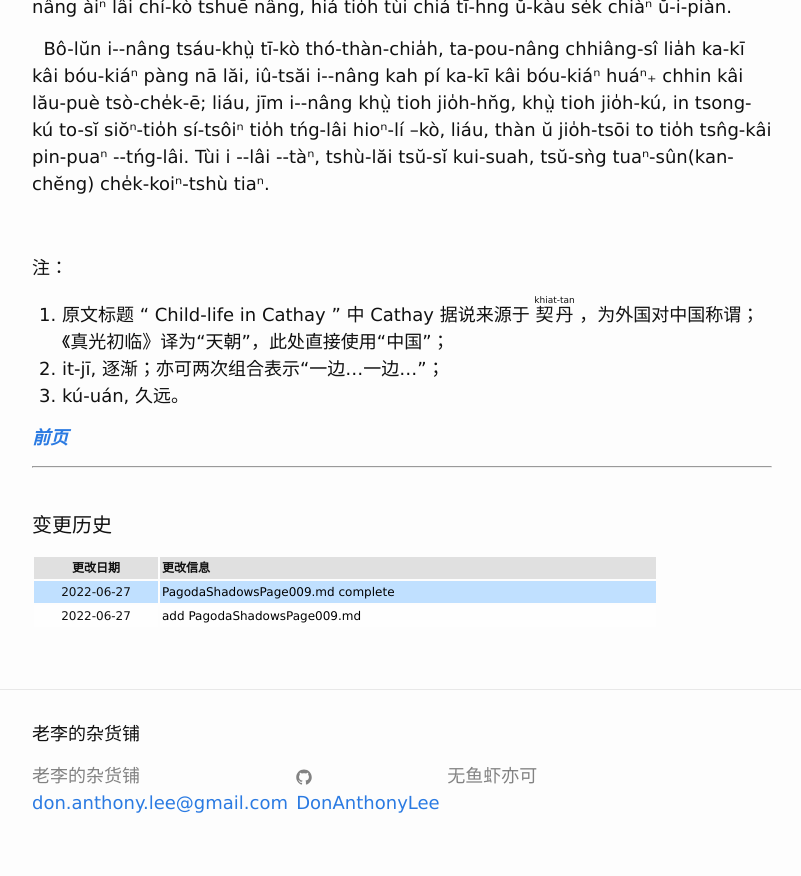
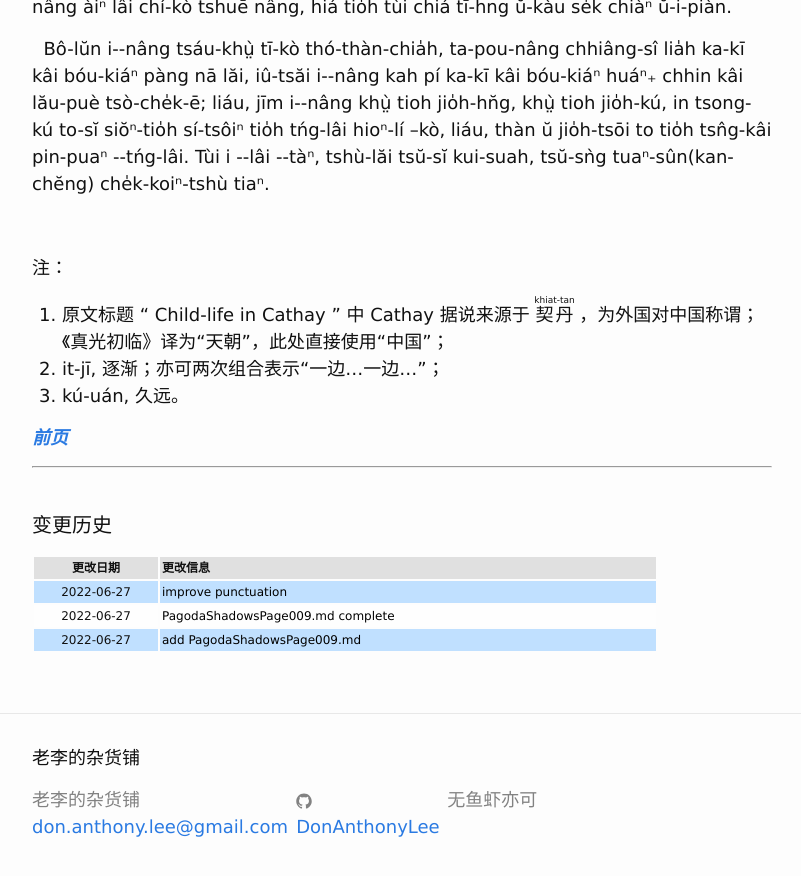
Before and after one commit to DonAnthonyLee/DonAnthonyLee.github.io, a Jekyll site: the page built from docs/puj/PagodaShadowsPage009.md, in a window 1280 px wide and 900 px high, scrolled down 620 px. Shown: the top 876 px of the window, without its empty margins (238-1039 px from the left). Built offline with Jekyll 4.4.1, drawn with Linux system fonts in a browser that asks for light colours; some web fonts are replaced.

Commit message:
update changelog of PagodaShadowsPage009.md (IGNORE_CHANGELOG)

```diff
--- a/docs/puj/PagodaShadowsPage009.md
+++ b/docs/puj/PagodaShadowsPage009.md
@@ -66,8 +66,8 @@
 
 {:.changelog}
 
-
 | 更改日期 | 更改信息 |
 | --- | --- |
+| 2022-06-27 | <a href="https://github.com/DonAnthonyLee/DonAnthonyLee.github.io/commit/5cd7d586cdc76a818820b7723ec3bdcb6840e658" target="_blank">improve punctuation</a> |
 | 2022-06-27 | <a href="https://github.com/DonAnthonyLee/DonAnthonyLee.github.io/commit/cffb008ee66fed9102c23a0ecb277e46598d15ee" target="_blank">PagodaShadowsPage009.md complete</a> |
 | 2022-06-27 | <a href="https://github.com/DonAnthonyLee/DonAnthonyLee.github.io/commit/e8e932fbddbaf6f5ce36687955bbf17ab61ff675" target="_blank">add PagodaShadowsPage009.md</a> |
```
